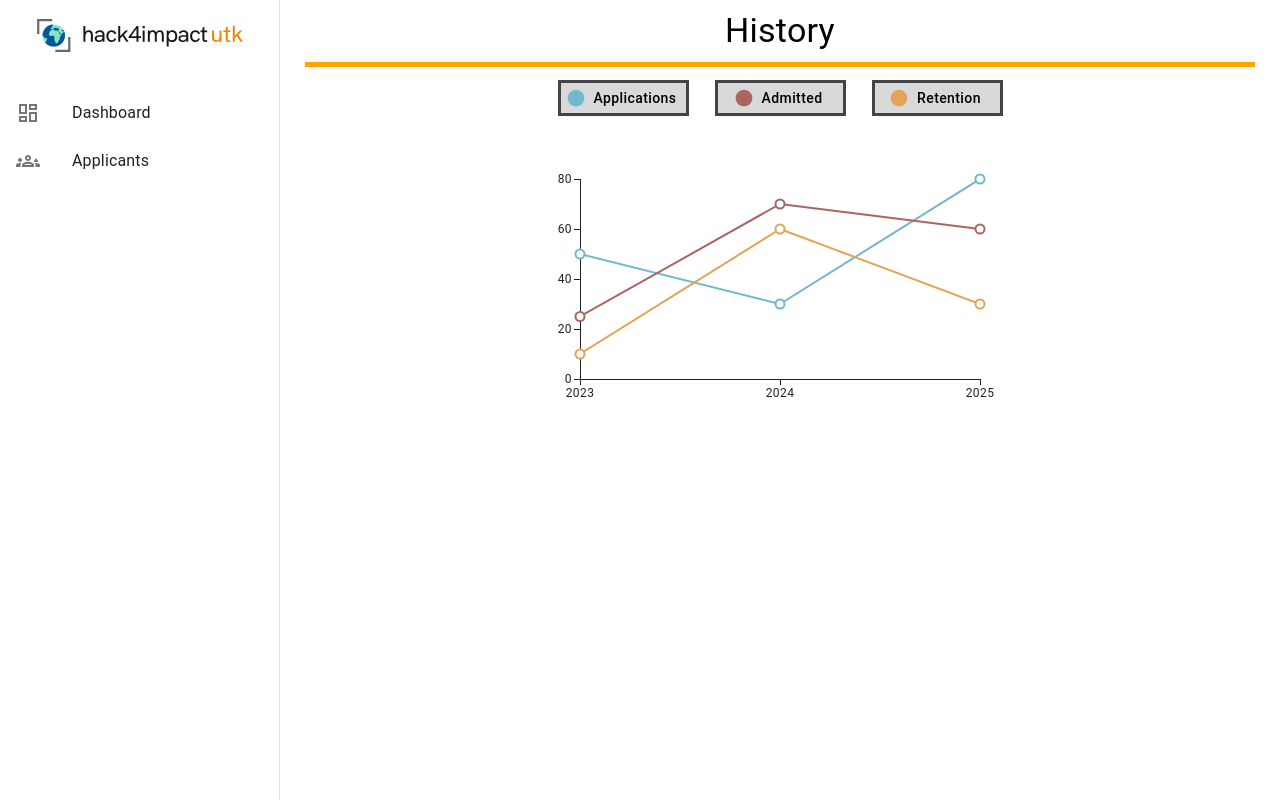
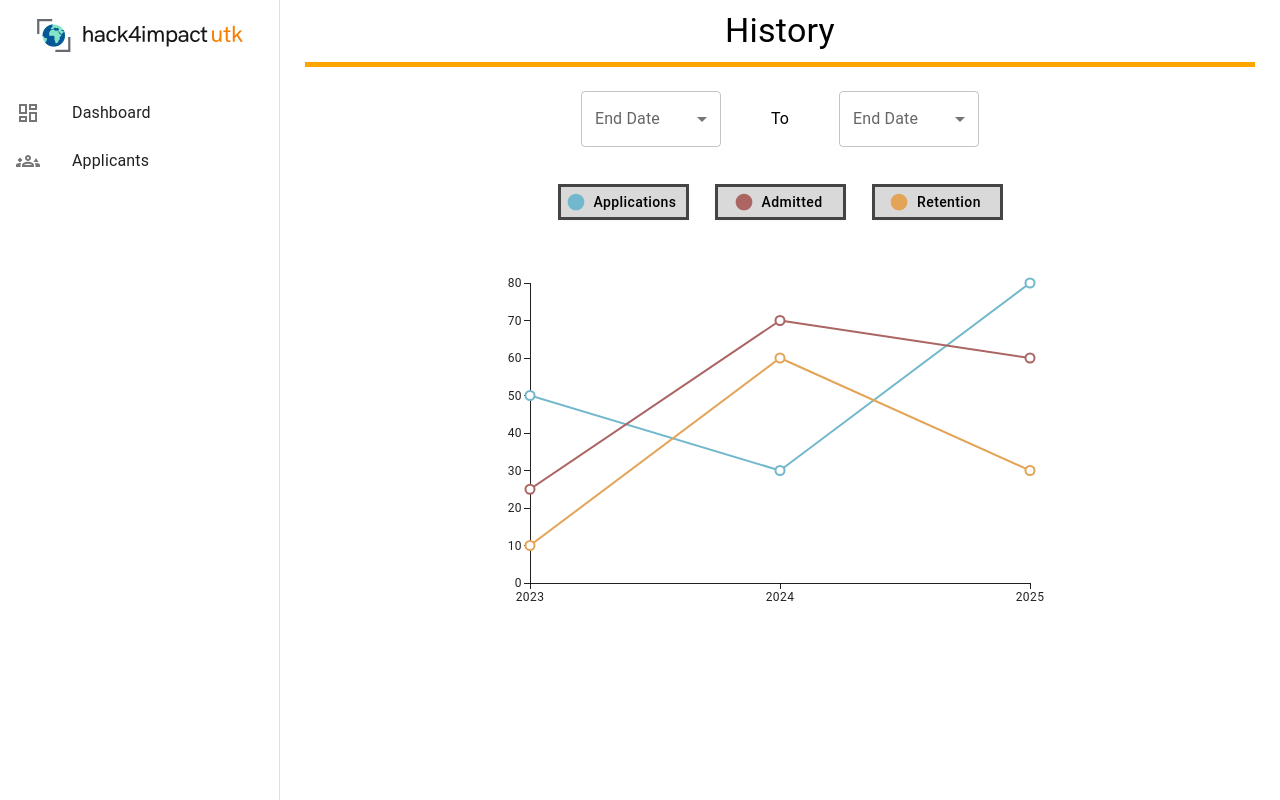
Before and after one commit to hack4impact-utk/internal-applications, a Next.js app in the folder apps/applicant-tracking/: page /applicants/history in a window 1280 px wide. Built offline with nearby package versions, Linux system fonts and the light colour scheme.

Commit message:
Fix History Filters

```diff
--- a/apps/applicant-tracking/src/app/applicants/history/page.tsx
+++ b/apps/applicant-tracking/src/app/applicants/history/page.tsx
@@ -4,6 +4,7 @@ import { LineChart } from '@mui/x-charts/LineChart';
 import Button from '@mui/material/Button'
 import Box from '@mui/material/Box';
 import { Circle } from '@mui/icons-material';
+import { HistoryFilter } from '@/components/HistoryFilters';
 
 const data = [{date: '2023', ap: 50, ac: 25, ret: 10}, {date: '2024', ap: 30, ac: 70, ret: 60}, {date: '2025', ap: 80, ac: 60, ret: 30}];
 const graphKeys = {
@@ -28,7 +29,14 @@ export default function HistoryPage() {
     <Typography variant='h4' align='center' style={{padding: '10px'}}>History</Typography>
     <Box sx={{ width: '95%', height: 5, bgcolor: 'orange', margin: 'auto'}} />
 
-    <div style={{display: 'flex', justifyContent: 'center', alignItems: 'center'}}>
+    <div style={{display: 'flex', justifyContent: 'center', alignItems: 'center', gap:'30px', padding:'20px'}}>
+      {/* Filters are Non Functional */}
+      <HistoryFilter id="LeftFilter"/>
+      <Typography sx={{padding:'20px'}}>To</Typography>
+      <HistoryFilter id="Rightfilter"/>
+    </div>
+
+    <div style={{display: 'flex', justifyContent: 'center', alignItems: 'center'}}> {/* Buttons currently have no functionality */}
       <Button variant='contained' startIcon={<Circle style={{fill: '#72b8cc'}}/>} sx={graphKeys}>Applications</Button>
       <Button variant='contained' startIcon={<Circle style={{fill: '#ab6563'}}/>} sx={graphKeys}>Admitted</Button>
       <Button variant='contained' startIcon={<Circle style={{fill: '#e3a457'}}/>} sx={graphKeys}>Retention</Button>
@@ -38,6 +46,8 @@ export default function HistoryPage() {
       xAxis={[{
         dataKey: 'date',
         scaleType: 'point',
+        //min:{}
+        //max:{} link this to history filters & Change data format to include semesters
       }]}
       yAxis={[{
         min: 0,
@@ -60,8 +70,8 @@ export default function HistoryPage() {
         },
       ]}
       dataset={data}
-      width={500}
-      height={300}
+      width={600}
+      height={400}
     />
     </div>
     </>
--- a/apps/applicant-tracking/src/components/HistoryRightFilter/index.tsx
+++ b/apps/applicant-tracking/src/components/HistoryFilters/index.tsx
@@ -6,7 +6,11 @@ import MenuItem from '@mui/material/MenuItem';
 import FormControl from '@mui/material/FormControl';
 import Select, { SelectChangeEvent } from '@mui/material/Select';
 
-export default function BasicSelect() {
+interface FilterProps {
+  id: string;
+}
+
+export function HistoryFilter(props: FilterProps) {
   const [date, setDate] = React.useState('');
 
   const handleChange = (event: SelectChangeEvent) => {
@@ -16,10 +20,10 @@ export default function BasicSelect() {
   return (
     <Box sx={{ width: '140px'}}>
       <FormControl fullWidth>
-        <InputLabel id="HistoryRightFilterLabel">End Date</InputLabel>
+        <InputLabel id={props.id + "Label"}>End Date</InputLabel>
         <Select
-          labelId="HistoryRightFilterLabel"
-          id="HistoryRightFilter"
+          labelId={props.id + "Label"}
+          id={props.id}
           value={date}
           label="End Date"
           onChange={handleChange}
```
